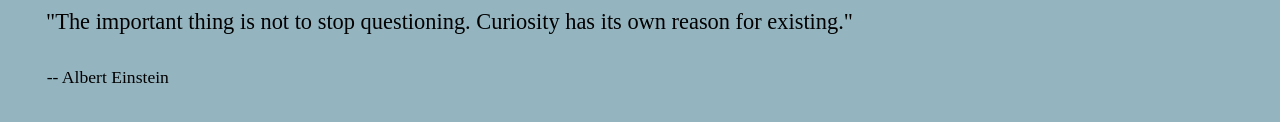
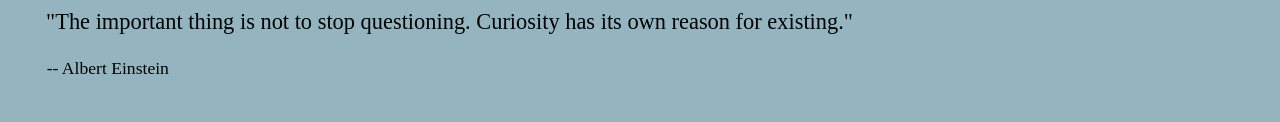
Before and after one commit to Aahan215/Tribute-Page, a plain HTML site: page index.html in a window 1280 px wide. Shown: the part 878-1000 px from the top of the page. Drawn offline with Linux system fonts and the light colour scheme.

Commit message:
Update Albert_Ein.css

```diff
--- a/Albert_Ein.css
+++ b/Albert_Ein.css
@@ -62,7 +62,7 @@
 .poet
 {
     margin-left: 2.2em;
-    line-height: 5em;
+    line-height: 4em;
     font-weight: 400;
     font-size: 1.1em;
 }
```
